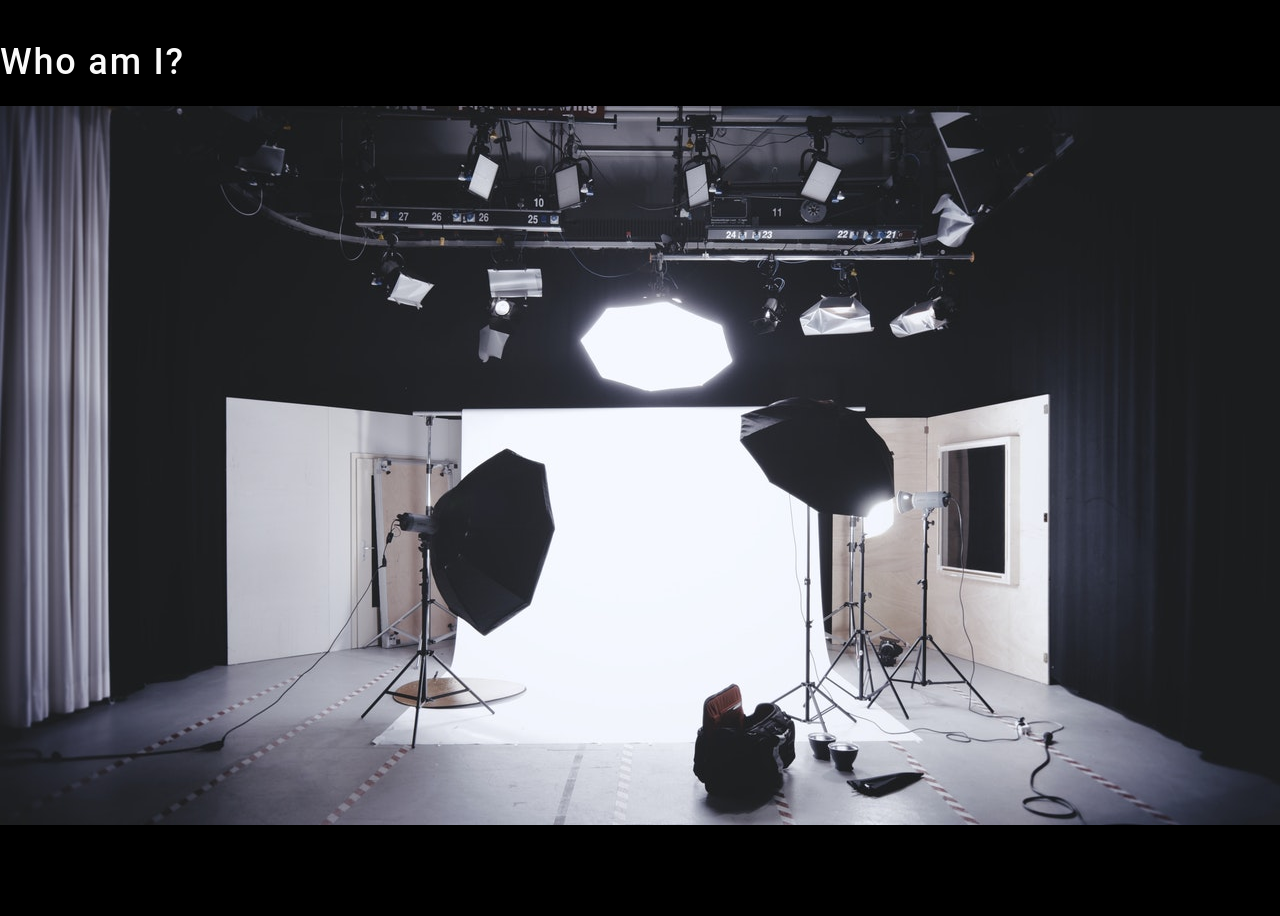
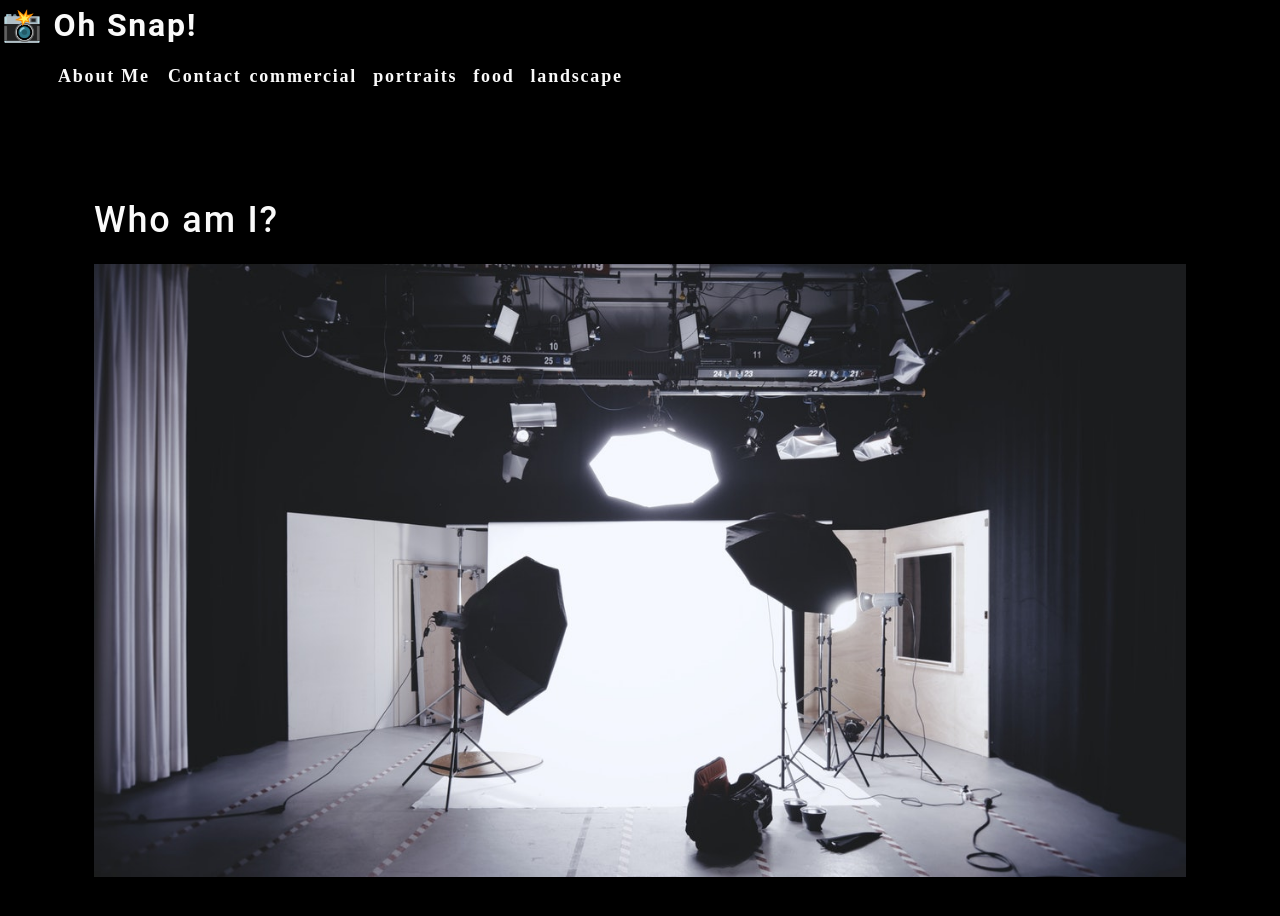
Before and after one commit to Bycicleace/photo-port, a React (Create React App) app: page / in a window 1280 px wide. Shown: the top 916 px of the page. Before the commit the page ends 889 px from the top, so only its background shows below. Built offline with nearby package versions, Linux system fonts and the light colour scheme.

Commit message:
Update the Nav portion

```diff
--- a/src/App.js
+++ b/src/App.js
@@ -1,11 +1,15 @@
-// // import React from 'react';  // This was not initially here. Does it need to be?
+import React from 'react';  // This was not initially here. Does it need to be?
 // import './App.css';
-import About from './components/About'
+import About from './components/About';
+import Nav from './components/Nav';
 
 function App() {
   return (
     <div>
-      <About></About>
+      <Nav></Nav>
+      <main>
+        <About></About>
+      </main>
     </div>
   )
 }
--- /dev/null
+++ b/src/components/Nav/index.js
@@ -0,0 +1,55 @@
+import React from 'react';
+
+const categories = [
+    {
+        name: "commercial",
+        description: "Photos of grocery stores, food trucks, and other commercial projects"
+    },
+    {
+        name: "portraits",
+        description: "Portraits of people in my life"
+    },
+    {
+        name: "food",
+        description: "Delicious delicacies"
+    },
+    {
+        name: "landscape",
+        description: "Fields, farmhouses, waterfalls, and the beauty of nature"
+    }
+];
+
+function categorySelected() {
+    console.log("categorySelected run!");
+}
+
+function Nav() {
+    return (
+        <header>
+            <h2>
+                <a href="/">
+                    <span role="img" aria-label='camera'>📸</span> Oh Snap!
+                </a>
+            </h2>
+            <nav>
+                <ul className='flex-row'>
+                    <li className='mx-2'>
+                        <a href='#about'>
+                            About Me
+                        </a>
+                    </li>
+                    <li>
+                        <span>Contact</span>
+                    </li>
+                    {categories.map((category) => (
+                        <li className='mx-1' key={category.name}>
+                            <span onClick={categorySelected}>{category.name}</span>
+                        </li>
+                    ))}
+                </ul>
+            </nav>
+        </header>
+    );
+}
+
+export default Nav;
```
